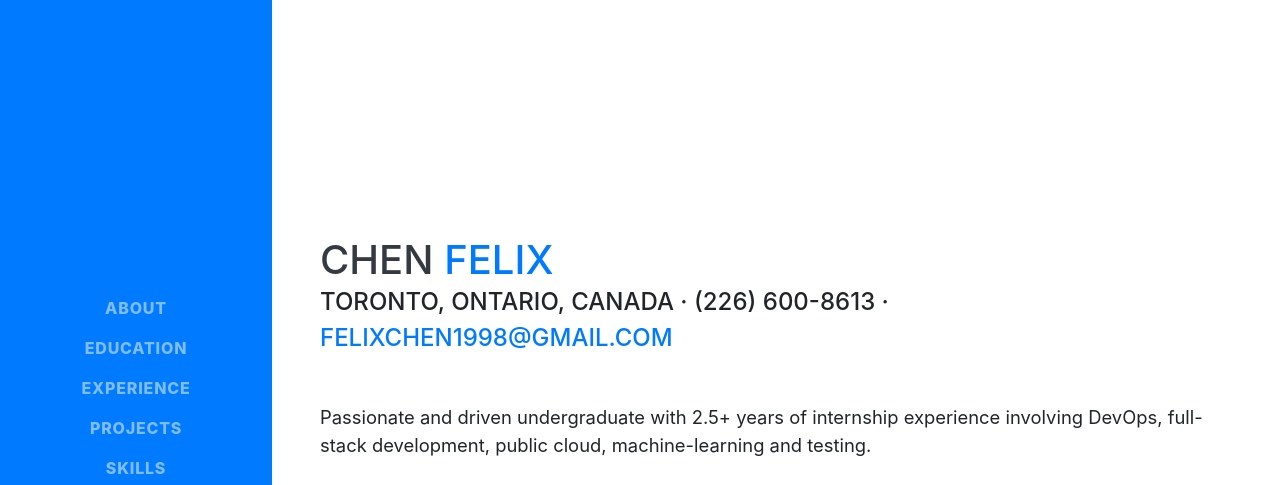
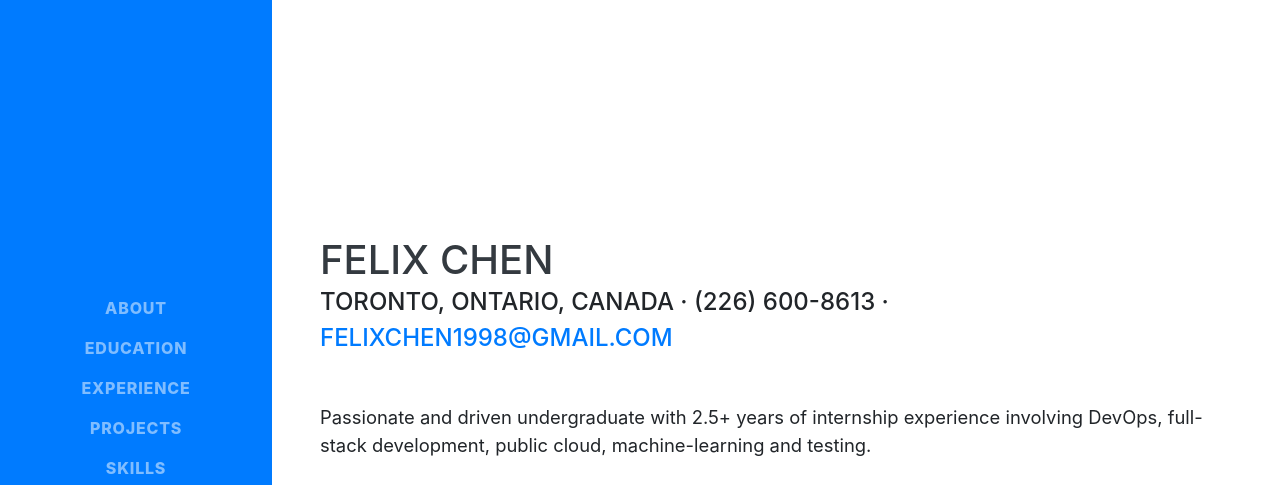
Before and after one commit to felixjchen/felixjchen.github.io, a website with bundled scripts: page index.html in a window 1280 px wide. Shown: the top 485 px of the page. Built offline with nearby package versions, Linux system fonts and the light colour scheme; a web font is replaced by a local one.

Commit message:
Update index.html

```diff
--- a/index.html
+++ b/index.html
@@ -97,8 +97,8 @@
       >
         <div class="w-100">
           <h1 class="mb-0">
-            Chen
-            <span class="text-primary">Felix</span>
+            Felix Chen
+            <span class="text-primary"></span>
           </h1>
           <div class="subheading mb-5">
             Toronto, Ontario, Canada · (226) 600-8613 ·
```
